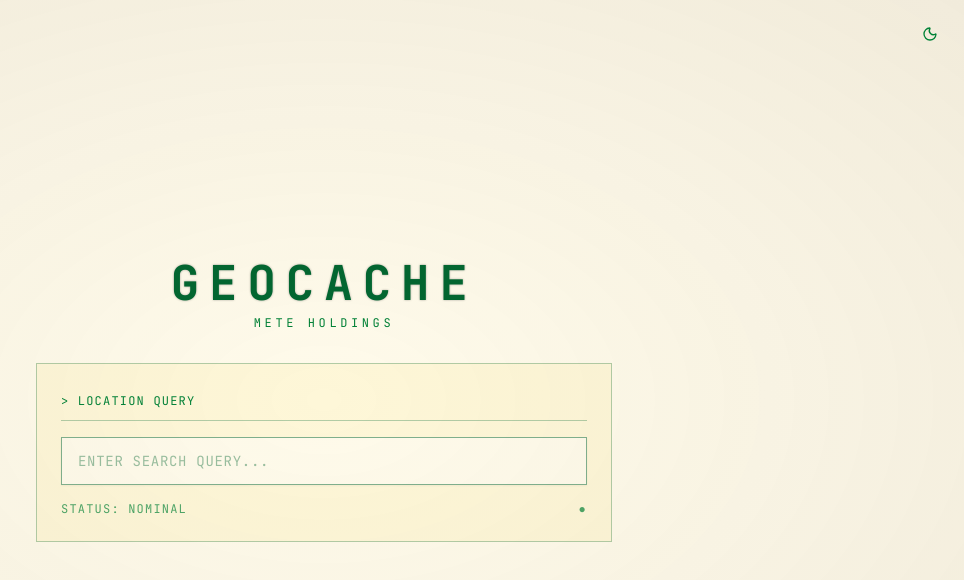
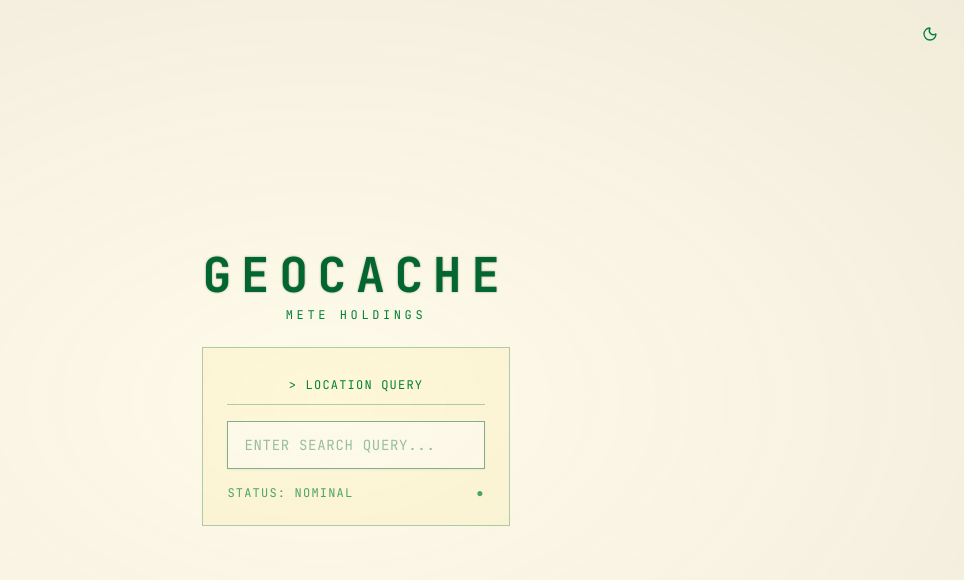
Before and after one commit to Jmete/geo-cache-app, a Next.js app: page / in a window 1280 px wide. Shown: the top 580 px of the page, without its empty margins (316-1280 px from the left). Built offline with nearby package versions, Linux system fonts and the light colour scheme.

Commit message:
Initial map view working

```diff
--- a/src/app/page.tsx
+++ b/src/app/page.tsx
@@ -1,8 +1,15 @@
 "use client";
 
-import { useState, FormEvent } from "react";
+import { useEffect, useRef, useState, FormEvent } from "react";
 import { Input } from "@/components/ui/input";
 import { ModeToggle } from "@/components/mode-toggle";
+import {
+  Map,
+  MapMarker,
+  MarkerContent,
+  type MapRef,
+} from "@/components/ui/map";
+import { cn } from "@/lib/utils";
 
 interface GeocacheResult {
   input: {
@@ -35,6 +42,32 @@ export default function Home() {
   const [result, setResult] = useState<GeocacheResult | null>(null);
   const [loading, setLoading] = useState(false);
   const [error, setError] = useState<string | null>(null);
+  const [hasSearched, setHasSearched] = useState(false);
+  const mapRef = useRef<MapRef | null>(null);
+
+  const showSplitView = hasSearched;
+  const hasCoordinates = Boolean(result?.point);
+  const mapCenter: [number, number] = result
+    ? [result.point.lon, result.point.lat]
+    : [0, 20];
+
+  useEffect(() => {
+    if (!hasCoordinates || !mapRef.current) return;
+    mapRef.current.flyTo({
+      center: [result.point.lon, result.point.lat],
+      zoom: 10,
+      duration: 1200,
+      essential: true,
+    });
+  }, [hasCoordinates, result]);
+
+  useEffect(() => {
+    if (!showSplitView) return;
+    const handle = window.setTimeout(() => {
+      mapRef.current?.resize();
+    }, 750);
+    return () => window.clearTimeout(handle);
+  }, [showSplitView, result]);
 
   const handleSubmit = async (e: FormEvent) => {
     e.preventDefault();
@@ -45,6 +78,7 @@ export default function Home() {
       return;
     }
 
+    setHasSearched(true);
     setLoading(true);
     setError(null);
     setResult(null);
@@ -82,7 +116,7 @@ export default function Home() {
 
   return (
     <div className="relative min-h-screen bg-amber-50 dark:bg-black">
-      <div className="absolute top-4 right-4 z-20">
+      <div className="absolute right-4 top-4 z-20">
         <ModeToggle />
       </div>
 
@@ -95,17 +129,55 @@ export default function Home() {
       {/* Paper texture overlay - light mode only */}
       <div className="pointer-events-none fixed inset-0 z-10 bg-[radial-gradient(ellipse_at_center,transparent_0%,rgba(120,100,80,0.1)_100%)] dark:hidden" />
 
-      <div className="relative z-0 flex min-h-screen flex-col items-center justify-center px-4 py-12">
-        <div className="mb-8 text-center">
+      <div
+        className={cn(
+          "relative z-0 flex min-h-screen flex-col px-4 transition-all duration-700 ease-[cubic-bezier(0.22,1,0.36,1)]",
+          showSplitView
+            ? "justify-start py-8 md:py-10"
+            : "items-center justify-center py-12"
+        )}
+      >
+        <div
+          className={cn(
+            "w-full transition-all duration-700 ease-[cubic-bezier(0.22,1,0.36,1)]",
+            showSplitView ? "max-w-6xl" : "max-w-xl"
+          )}
+        >
+          <div
+            className={cn(
+              "flex flex-col gap-6 transition-all duration-700 ease-[cubic-bezier(0.22,1,0.36,1)]",
+              showSplitView
+                ? "md:grid md:grid-cols-[minmax(320px,420px)_1fr] md:items-start md:gap-8"
+                : "items-center"
+            )}
+          >
+            <div
+              className={cn(
+                "flex flex-col gap-6 transition-all duration-700 ease-[cubic-bezier(0.22,1,0.36,1)]",
+                showSplitView
+                  ? "md:mx-0 md:translate-x-0 md:items-start"
+                  : "mx-auto items-center text-center md:translate-x-8"
+              )}
+            >
+              <div
+                className={cn(
+                  "transition-all duration-700 ease-[cubic-bezier(0.22,1,0.36,1)]",
+                  showSplitView ? "md:text-left" : "text-center"
+                )}
+              >
                 <h1 className="text-4xl font-bold tracking-[0.2em] text-green-800 drop-shadow-[0_0_1px_rgba(0,0,0,0.3)] dark:text-green-500 dark:drop-shadow-[0_0_10px_rgba(34,197,94,0.5)] md:text-5xl">
                   GEOCACHE
                 </h1>
-          <p className="mt-2 text-xs tracking-[0.3em] text-green-700 dark:text-green-600">METE HOLDINGS</p>
+                <p className="mt-2 text-xs tracking-[0.3em] text-green-700 dark:text-green-600">
+                  METE HOLDINGS
+                </p>
               </div>
 
               <div className="w-full max-w-xl border border-green-800/30 bg-amber-100/50 p-6 dark:border-green-900 dark:bg-black/50">
                 <div className="mb-4 border-b border-green-800/30 pb-2 dark:border-green-900">
-            <span className="text-xs tracking-widest text-green-700 dark:text-green-700">&gt; LOCATION QUERY</span>
+                  <span className="text-xs tracking-widest text-green-700 dark:text-green-700">
+                    &gt; LOCATION QUERY
+                  </span>
                 </div>
                 <form onSubmit={handleSubmit}>
                   <Input
@@ -123,11 +195,12 @@ export default function Home() {
                 </div>
               </div>
 
-        {/* Results Display */}
               {(loading || error || result) && (
-          <div className="mt-6 w-full max-w-xl border border-green-800/30 bg-amber-100/50 p-6 dark:border-green-900 dark:bg-black/50">
+                <div className="w-full max-w-xl border border-green-800/30 bg-amber-100/50 p-6 dark:border-green-900 dark:bg-black/50">
                   <div className="mb-4 border-b border-green-800/30 pb-2 dark:border-green-900">
-              <span className="text-xs tracking-widest text-green-700 dark:text-green-700">&gt; OUTPUT</span>
+                    <span className="text-xs tracking-widest text-green-700 dark:text-green-700">
+                      &gt; OUTPUT
+                    </span>
                   </div>
 
                   {loading && (
@@ -154,6 +227,56 @@ export default function Home() {
                 </div>
               )}
             </div>
+
+            <div
+              className={cn(
+                "relative w-full transition-all duration-700 ease-[cubic-bezier(0.22,1,0.36,1)]",
+                showSplitView
+                  ? "h-[45vh] translate-x-0 opacity-100 md:h-[70vh]"
+                  : "pointer-events-none h-0 translate-x-6 opacity-0"
+              )}
+            >
+              <div className="flex h-full w-full flex-col border border-green-800/30 bg-amber-100/50 dark:border-green-900 dark:bg-black/50">
+                <div className="flex items-center justify-between border-b border-green-800/30 px-4 py-3 dark:border-green-900">
+                  <span className="text-xs tracking-widest text-green-700 dark:text-green-700">
+                    &gt; MAP VIEW
+                  </span>
+                  <span className="text-[10px] tracking-widest text-green-700/60 dark:text-green-800">
+                    {hasCoordinates
+                      ? "LOCKED"
+                      : loading
+                        ? "LOCATING"
+                        : "STANDBY"}
+                  </span>
+                </div>
+                <div className="relative flex-1 overflow-hidden">
+                  {showSplitView && (
+                    <Map ref={mapRef} center={mapCenter} zoom={hasCoordinates ? 10 : 1.4}>
+                      {hasCoordinates && result && (
+                        <MapMarker
+                          longitude={result.point.lon}
+                          latitude={result.point.lat}
+                        >
+                          <MarkerContent className="drop-shadow-[0_0_12px_rgba(34,197,94,0.45)]">
+                            <div className="h-4 w-4 rounded-full border border-green-200/60 bg-green-500 shadow-[0_0_10px_rgba(34,197,94,0.6)] dark:border-green-400/70 dark:bg-green-400" />
+                          </MarkerContent>
+                        </MapMarker>
+                      )}
+                    </Map>
+                  )}
+                  {!hasCoordinates && (
+                    <div className="absolute inset-0 flex items-center justify-center text-xs tracking-widest text-green-700/70 dark:text-green-800">
+                      {loading
+                        ? "ACQUIRING COORDINATES..."
+                        : "AWAITING COORDINATES"}
+                    </div>
+                  )}
+                </div>
+              </div>
+            </div>
+          </div>
+        </div>
+      </div>
     </div>
   );
 }
```
Lines whose indentation alone changed are shown as unchanged.
